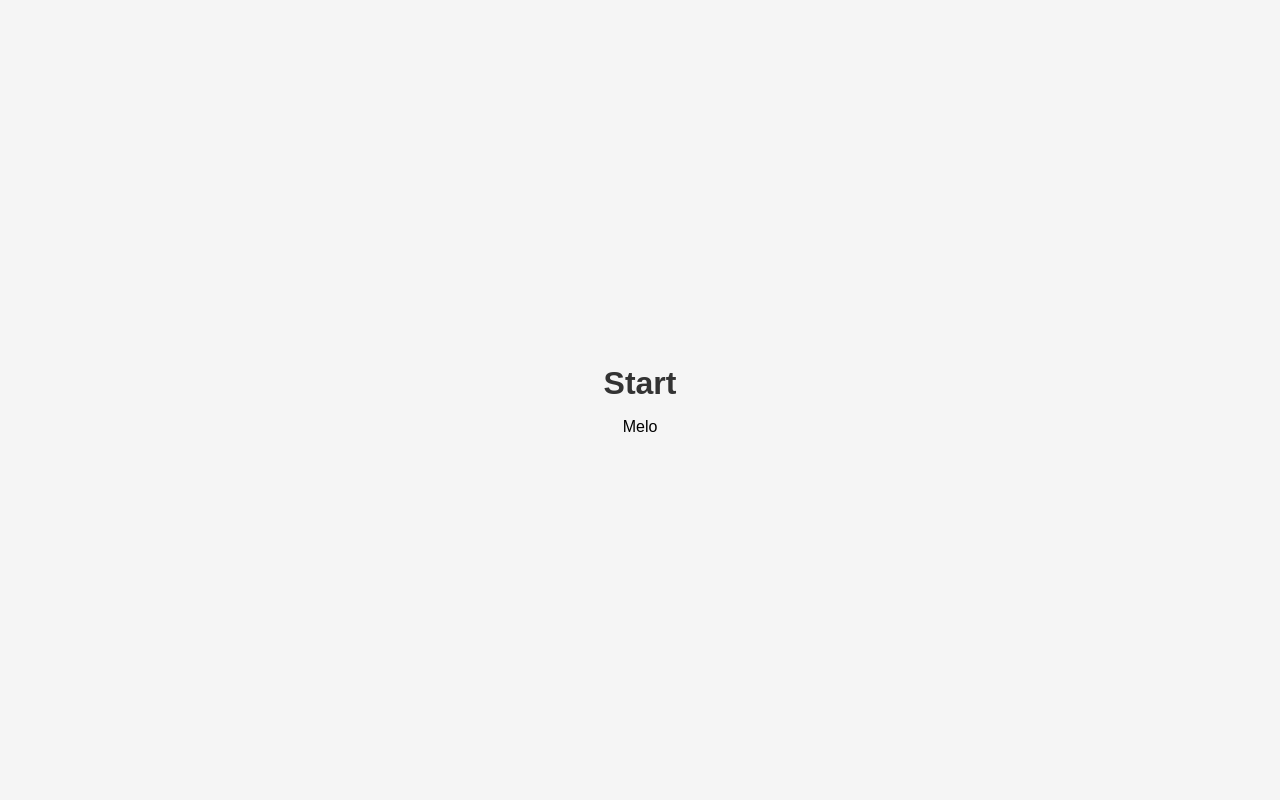
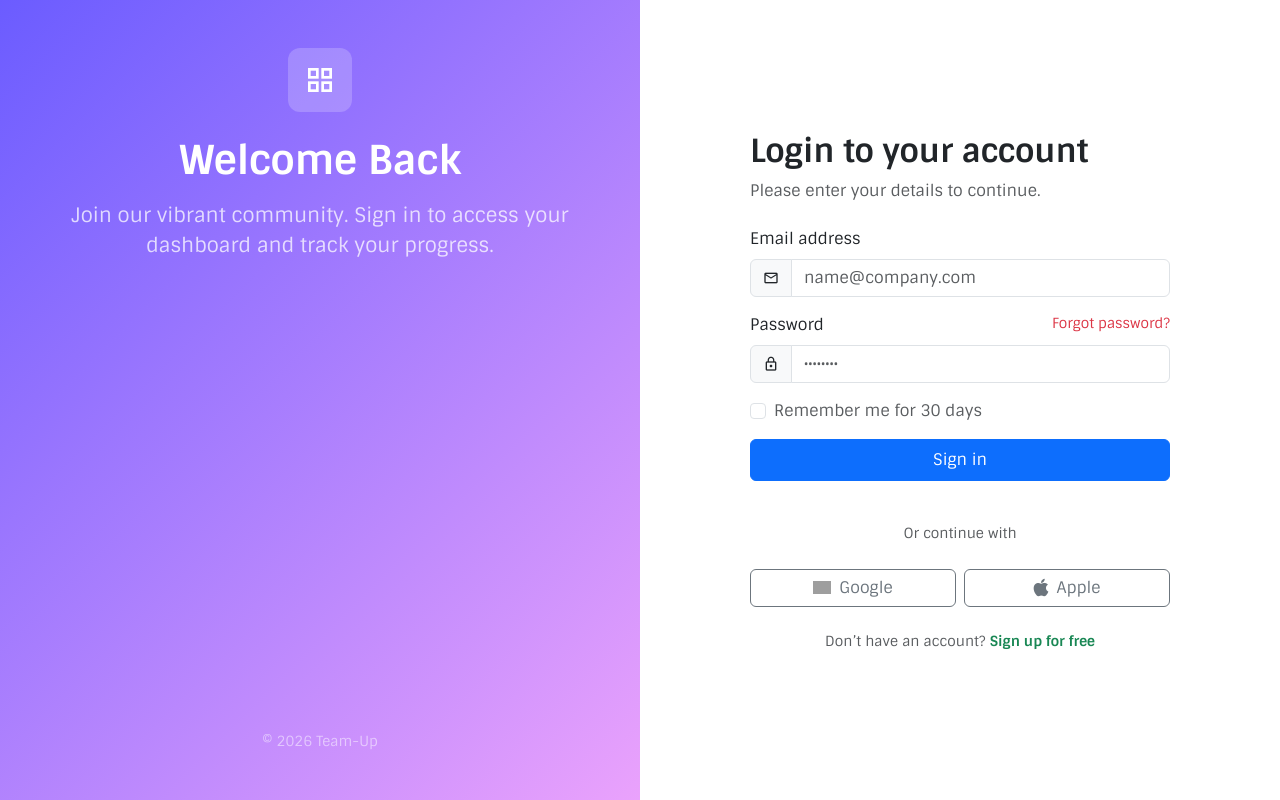
Before and after one commit to integrador-riwi/front-end, a website built with Vite: page index.html in a window 1280 px wide. Built offline with nearby package versions, Linux system fonts and the light colour scheme; grey boxes are pictures that could not be loaded.

Commit message:
feature: login view

```diff
--- a/index.html
+++ b/index.html
@@ -4,10 +4,10 @@
     <meta charset="UTF-8" />
     <meta name="viewport" content="width=device-width, initial-scale=1.0" />
     <title>Integrador</title>
-    <link rel="stylesheet" href="/src/assets/styles/main.css" />
+    <link rel="stylesheet" href="./../src/assets/styles/main.css" />
   </head>
   <body>
     <div id="app"></div>
-    <script type="module" src="/src/router/index.js"></script>
+    <script type="module" src="./src/router/index.js"></script>
   </body>
 </html>
--- /dev/null
+++ b/main.js
@@ -0,0 +1,7 @@
+import { router } from "./scripts/router.js";
+
+router("/login");
+
+window.addEventListener("popstate", () => {
+    router(location.pathname);
+});
--- /dev/null
+++ b/pages/login.html
@@ -0,0 +1,115 @@
+<!DOCTYPE html>
+<html lang="en">
+<head>
+  <meta charset="UTF-8" />
+  <meta name="viewport" content="width=device-width, initial-scale=1.0" />
+  <title>Login - Team-Up</title>
+
+  <link href="https://cdn.jsdelivr.net/npm/bootstrap@5.3.2/dist/css/bootstrap.min.css" rel="stylesheet"/>
+
+  <link href="https://fonts.googleapis.com/icon?family=Material+Icons" rel="stylesheet"/>
+  <link href="https://cdnjs.cloudflare.com/ajax/libs/font-awesome/6.4.0/css/all.min.css" rel="stylesheet"/>
+
+  <link rel="preconnect" href="https://fonts.googleapis.com">
+  <link rel="preconnect" href="https://fonts.gstatic.com" crossorigin>
+  <link href="https://fonts.googleapis.com/css2?family=Sintony:wght@400;700&family=Ubuntu:ital,wght@0,300;0,400;0,500;0,700;1,300;1,400;1,500;1,700&display=swap" rel="stylesheet">
+
+  <link rel="stylesheet" href="./../src/assets/styles/login.css" />
+
+
+</head>
+
+<body>
+
+<div class="container-fluid min-vh-100">
+  <div class="row min-vh-100">
+
+
+    <div class="col-lg-6 d-none d-lg-flex flex-column justify-content-center align-items-center left-panel text-center p-5">
+      <div class="icon-box mb-4">
+        <span class="material-icons fs-2">grid_view</span>
+      </div>
+      <h1 class="fw-bold mb-3">Welcome Back</h1>
+      <p class="fs-5 opacity-75">
+        Join our vibrant community. Sign in to access your dashboard and track your progress.
+      </p>
+      <small class="mt-auto opacity-50">© 2026 Team-Up</small>
+    </div>
+
+
+    <div class="col-lg-6 d-flex align-items-center justify-content-center p-4">
+      <div class="w-100" style="max-width: 420px;">
+
+        <h2 class="fw-bold mb-2">Login to your account</h2>
+        <p class="text-muted mb-4">Please enter your details to continue.</p>
+
+        <form>
+
+          <div class="mb-3">
+            <label class="form-label">Email address</label>
+            <div class="input-group">
+              <span class="input-group-text">
+                <span class="material-icons fs-6">mail_outline</span>
+              </span>
+              <input type="email" class="form-control" placeholder="name@company.com">
+            </div>
+          </div>
+
+          <div class="mb-3">
+            <div class="d-flex justify-content-between">
+              <label class="form-label">Password</label>
+              <a href="#" class="small text-decoration-none text-danger">Forgot password?</a>
+            </div>
+            <div class="input-group">
+              <span class="input-group-text">
+                <span class="material-icons fs-6">lock_outline</span>
+              </span>
+              <input type="password" class="form-control" placeholder="••••••••">
+            </div>
+          </div>
+
+          <div class="form-check mb-3">
+            <input class="form-check-input" type="checkbox" id="remember">
+            <label class="form-check-label text-muted" for="remember">
+              Remember me for 30 days
+            </label>
+          </div>
+
+          <button class="btn btn-primary w-100 py-2 mb-3">
+            Sign in
+          </button>
+
+        </form>
+
+        <div class="text-center my-4 text-muted">
+          <small>Or continue with</small>
+        </div>
+
+        <div class="row g-2 mb-4">
+          <div class="col-6">
+            <button class="btn btn-outline-secondary w-100 d-flex align-items-center justify-content-center">
+              <img src="https://www.svgrepo.com/show/475656/google-color.svg" alt="Google" width="18" class="me-2">
+              Google
+            </button>
+          </div>
+          <div class="col-6">
+            <button class="btn btn-outline-secondary w-100 d-flex align-items-center justify-content-center">
+              <i class="fa-brands fa-apple fs-5 me-2"></i>
+              Apple
+            </button>
+          </div>
+        </div>
+
+        <p class="text-center text-muted small">
+          Don’t have an account?
+          <a href="#" class="text-success fw-semibold text-decoration-none">Sign up for free</a>
+        </p>
+
+      </div>
+    </div>
+
+  </div>
+</div>
+
+</body>
+</html>
--- /dev/null
+++ b/src/assets/styles/login.css
@@ -0,0 +1,36 @@
+:root{
+    --primary: #6b5cff;
+    --primary-hover: #5a4ce3;
+    --background-light: #ffffff;
+    --background-dark: #181e4b;
+    --accent-pink: #eaa2fc;
+    --accent-green: #5acca4;
+    --accent-orange: #fe654f;
+    --accent-yellow: #e6ca52;
+    --text-dark: #1f2937;
+    --text-light: #f3f4f6;
+    --main-font:"Sintony", sans-serif
+}
+
+*{
+    font-family: var(--main-font);
+}
+
+body {
+  min-height: 100vh;
+}
+
+.left-panel {
+  background: linear-gradient(135deg, var(--primary), var(--accent-pink));
+  color: white;
+}
+
+.left-panel .icon-box {
+  width: 64px;
+  height: 64px;
+  background: rgba(255, 255, 255, 0.2);
+  border-radius: 12px;
+  display: flex;
+  align-items: center;
+  justify-content: center;
+}
--- a/src/router/index.js
+++ b/src/router/index.js
@@ -1,4 +1,4 @@
-import "../../src/assets/styles/main.css";
+// import "./../assets/styles/main.css";
 
 class App {
   constructor() {
@@ -6,8 +6,10 @@ class App {
     this.init();
   }
 
-  init() {
-    this.app.innerHTML = "<h1>Start</h1><p>Melo</p>";
+  async init() {
+    // this.app.innerHTML = "<h1>Start</h1><p>Melo</p>";
+    const html = await fetch(`./../../pages/login.html`).then(r => r.text())
+    this.app.innerHTML = html;
   }
 }
 
```
